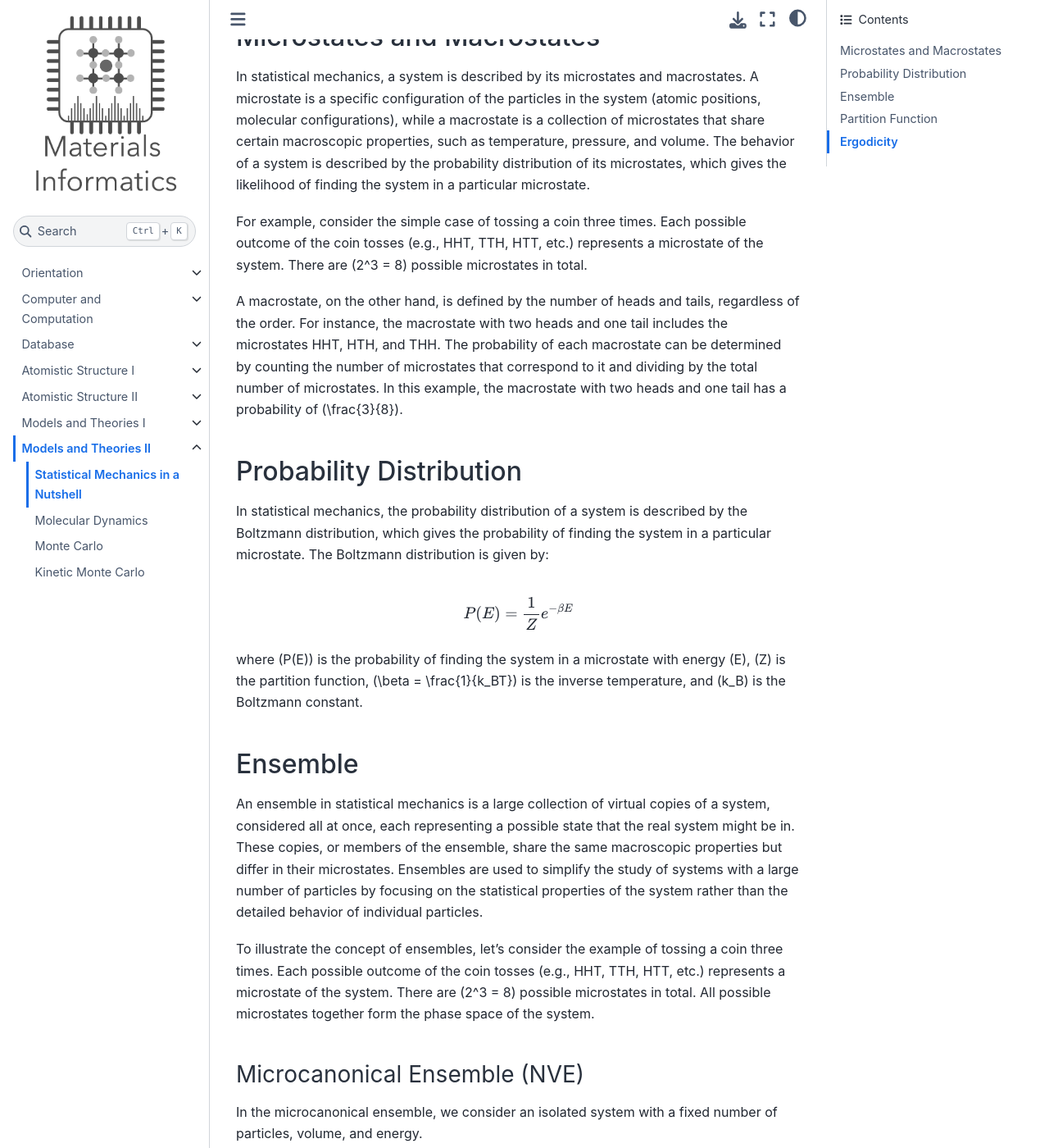
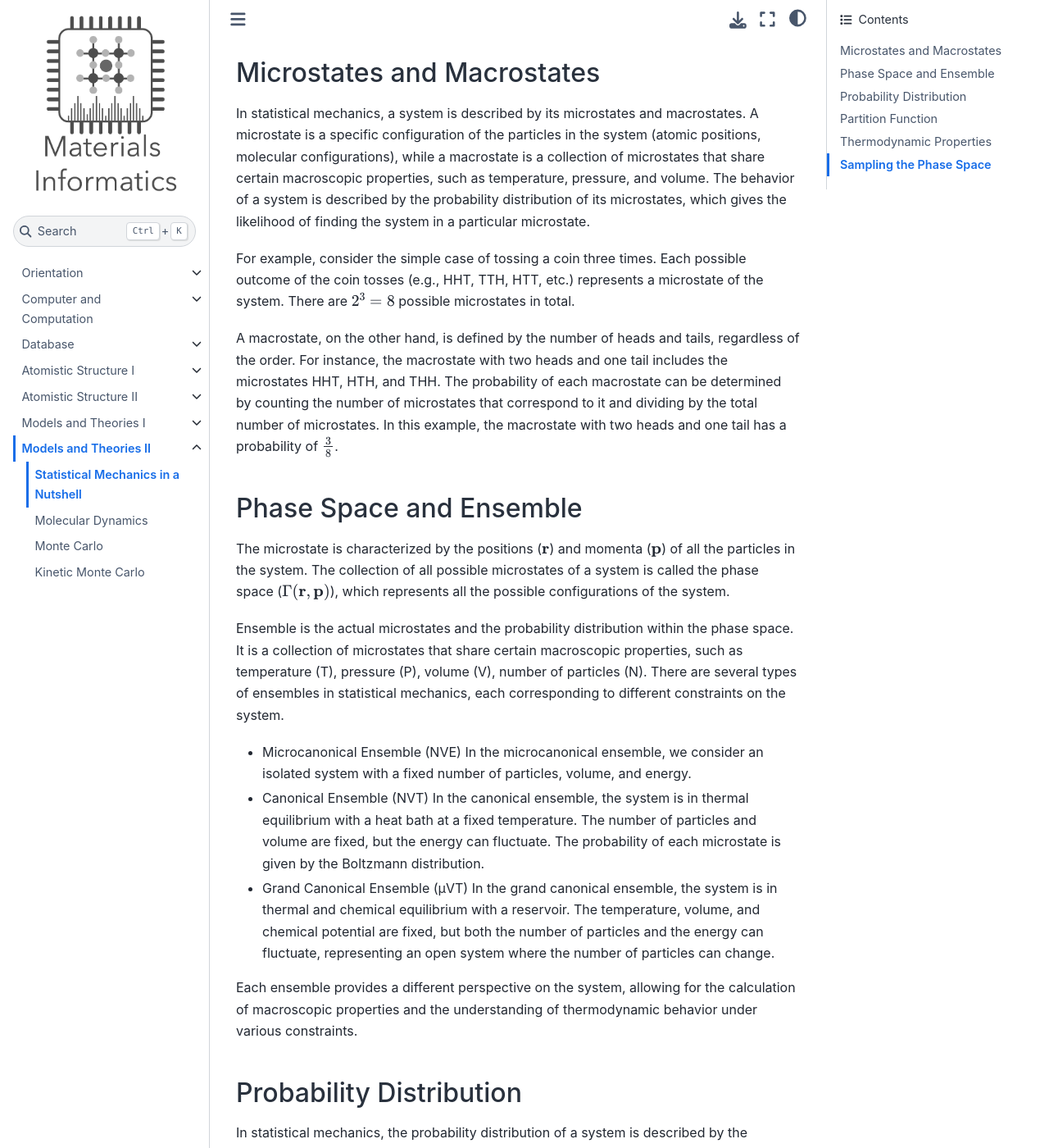
Before and after one commit to deng-group/MLE4217_5219_book, a Jupyter Book: the page built from models_and_theories_II/statistical_mech.md, in a window 1280 px wide and 1400 px high, scrolled down 385 px. Shown: the whole window at 82% size. Built offline with Jupyter Book 1.0.4 settings and Sphinx 7.4.7 and the Sphinx Book theme 1.1.4, drawn with Linux system fonts in a browser that asks for light colours; pages that are not in the unit, such as notebooks, are missing from menus; comment, search, counter and statistics services are not loaded; some of the changed text lies outside the part shown.

```diff
--- a/models_and_theories_II/statistical_mech.md
+++ b/models_and_theories_II/statistical_mech.md
@@ -1,41 +1,41 @@
 # Statistical Mechanics in a Nutshell
+Statistical mechanics links the behavior of a system at the microscopic level to its macroscopic properties, such as temperature, pressure, and volume. It provides a framework for understanding the thermodynamic properties of systems with a large number of particles by considering the statistical distribution of their microstates.
 
-Once we have a model to describe the interaction between atoms, we can run atomistic simulations to study the behavior of the system. However, the number of atoms in a system can be very large, making it computationally expensive to simulate the dynamics of each atom. This is where statistical mechanics comes in. Statistical mechanics provides a framework to describe the behavior of a system with a large number of particles by considering the statistical properties of the particles rather than the individual dynamics of each particle.
+It is used to explain many phenomena in materials science. For example, the behavior of gases, liquids, and solids can be described using statistical mechanics, as well as phase transitions, chemical reactions, and the properties of materials at the atomic and molecular level.
 
 ## Microstates and Macrostates
 
 In statistical mechanics, a system is described by its microstates and macrostates. A microstate is a specific configuration of the particles in the system (atomic positions, molecular configurations), while a macrostate is a collection of microstates that share certain macroscopic properties, such as temperature, pressure, and volume. The behavior of a system is described by the probability distribution of its microstates, which gives the likelihood of finding the system in a particular microstate.
 
-For example, consider the simple case of tossing a coin three times. Each possible outcome of the coin tosses (e.g., HHT, TTH, HTT, etc.) represents a microstate of the system. There are \(2^3 = 8\) possible microstates in total.
+For example, consider the simple case of tossing a coin three times. Each possible outcome of the coin tosses (e.g., HHT, TTH, HTT, etc.) represents a microstate of the system. There are $2^3 = 8$ possible microstates in total.
 
-A macrostate, on the other hand, is defined by the number of heads and tails, regardless of the order. For instance, the macrostate with two heads and one tail includes the microstates HHT, HTH, and THH. The probability of each macrostate can be determined by counting the number of microstates that correspond to it and dividing by the total number of microstates. In this example, the macrostate with two heads and one tail has a probability of \(\frac{3}{8}\).
+A macrostate, on the other hand, is defined by the number of heads and tails, regardless of the order. For instance, the macrostate with two heads and one tail includes the microstates HHT, HTH, and THH. The probability of each macrostate can be determined by counting the number of microstates that correspond to it and dividing by the total number of microstates. In this example, the macrostate with two heads and one tail has a probability of $\frac{3}{8}$.
+
+## Phase Space and Ensemble
+The microstate is characterized by the positions ($\mathbf{r}$) and momenta ($\mathbf{p}$) of all the particles in the system. The collection of all possible microstates of a system is called the phase space ($\Gamma(\mathbf{r},\mathbf{p})$), which represents all the possible configurations of the system.
+
+Ensemble is the actual microstates and the probability distribution within the phase space. It is a collection of microstates that share certain macroscopic properties, such as temperature (T), pressure (P), volume (V), number of particles (N). There are several types of ensembles in statistical mechanics, each corresponding to different constraints on the system.
+
+- Microcanonical Ensemble (NVE)
+In the microcanonical ensemble, we consider an isolated system with a fixed number of particles, volume, and energy.
+
+- Canonical Ensemble (NVT)
+In the canonical ensemble, the system is in thermal equilibrium with a heat bath at a fixed temperature. The number of particles and volume are fixed, but the energy can fluctuate. The probability of each microstate is given by the Boltzmann distribution.
+
+- Grand Canonical Ensemble (μVT)
+In the grand canonical ensemble, the system is in thermal and chemical equilibrium with a reservoir. The temperature, volume, and chemical potential are fixed, but both the number of particles and the energy can fluctuate, representing an open system where the number of particles can change.
+
+Each ensemble provides a different perspective on the system, allowing for the calculation of macroscopic properties and the understanding of thermodynamic behavior under various constraints.
 
 ## Probability Distribution
 In statistical mechanics, the probability distribution of a system is described by the Boltzmann distribution, which gives the probability of finding the system in a particular microstate. The Boltzmann distribution is given by:
 
 $$
-P(E) = \frac{1}{Z}e^{-\beta E}
+P(E) = \frac{1}{Z}e^{-\beta E} = \frac{e^{-\beta E}}{\sum_{i}e^{-\beta E_i}}
 $$
 
-where \(P(E)\) is the probability of finding the system in a microstate with energy \(E\), \(Z\) is the partition function, \(\beta = \frac{1}{k_BT}\) is the inverse temperature, and \(k_B\) is the Boltzmann constant.
+where $P(E)$ is the probability of finding the system in a microstate with energy $E$, $Z$ is the partition function, $\beta = k_B T$ is the inverse temperature, and ($k_B$) is the Boltzmann constant.
 
-
-## Ensemble
-
-An ensemble in statistical mechanics is a large collection of virtual copies of a system, considered all at once, each representing a possible state that the real system might be in. These copies, or members of the ensemble, share the same macroscopic properties but differ in their microstates. Ensembles are used to simplify the study of systems with a large number of particles by focusing on the statistical properties of the system rather than the detailed behavior of individual particles.
-
-To illustrate the concept of ensembles, let's consider the example of tossing a coin three times. Each possible outcome of the coin tosses (e.g., HHT, TTH, HTT, etc.) represents a microstate of the system. There are \(2^3 = 8\) possible microstates in total. All possible microstates together form the phase space of the system.
-
-### Microcanonical Ensemble (NVE)
-In the microcanonical ensemble, we consider an isolated system with a fixed number of particles, volume, and energy.
-
-### Canonical Ensemble (NVT)
-In the canonical ensemble, the system is in thermal equilibrium with a heat bath at a fixed temperature. The number of particles and volume are fixed, but the energy can fluctuate. The probability of each microstate is given by the Boltzmann distribution.
-
-### Grand Canonical Ensemble (μVT)
-In the grand canonical ensemble, the system is in thermal and chemical equilibrium with a reservoir. The temperature, volume, and chemical potential are fixed, but both the number of particles and the energy can fluctuate, representing an open system where the number of particles can change.
-
-Each ensemble provides a different perspective on the system, allowing for the calculation of macroscopic properties and the understanding of thermodynamic behavior under various constraints.
 
 ## Partition Function
 The partition function is a key concept in statistical mechanics that describes the distribution of energy among the microstates of a system. The partition function is defined as:
@@ -44,8 +44,42 @@
 Z = \sum_{i}e^{-\beta E_i}
 $$
 
-where the sum is taken over all possible microstates of the system, and \(E_i\) is the energy of the \(i\)-th microstate. The partition function is used to calculate the probability of finding the system in a particular microstate and to derive thermodynamic properties of the system.
+where the sum is taken over all possible microstates of the system, and $E_i$ is the energy of the $i$-th microstate. The partition function is used to calculate the probability of finding the system in a particular microstate and to derive thermodynamic properties of the system.
 
-Once we know the partition function, we can calculate various thermodynamic properties of the system, such as the Helmholtz free energy, entropy, and specific heat.
+## Thermodynamic Properties
 
-## Ergodicity
+Once we know the partition function, we can calculate various thermodynamic properties of the system:
+
+$$
+F = -k_B T \ln Z
+$$
+
+$$
+S = -k_B \beta^2 \frac{\partial \ln Z}{\partial \beta}
+$$
+
+$$
+U = -\frac{\partial \ln Z}{\partial \beta}=k_B T^2 \frac{\partial \ln Z}{\partial T}
+$$
+
+$$
+C_v = \frac{\partial U}{\partial T} = k_B \beta^2 \frac{\partial^2 \ln Z}{\partial \beta^2}
+$$
+
+$$
+P = -\frac{\partial F}{\partial V}=k_B T \frac{\partial \ln Z}{\partial V}
+$$
+
+where $F$ is the Helmholtz free energy, $S$ is the entropy, $U$ is the internal energy, $C_v$ is the specific heat at constant volume, $P$ is the pressure, and $V$ is the volume of the system.
+
+These equations allow us to relate the microscopic properties of the system to its macroscopic behavior and predict how the system will respond to changes in temperature, pressure, and volume.
+
+## Sampling the Phase Space
+
+One of the main challenges in statistical mechanics is to sample the phase space effectively to obtain accurate statistical averages and thermodynamic properties. Two common methods for sampling the phase space are molecular dynamics and Monte Carlo simulations:
+
+Molecular Dynamics (MD) simulates the motion of particles in the system over time by solving Newton's equations of motion. By tracking the trajectories of particles, MD provides detailed information about the time evolution of the system and allows for the calculation of time-averaged properties.
+
+Monte Carlo samples the phase space by randomly selecting microstates based on their probabilities. MC simulations use statistical techniques to generate a representative set of microstates, from which ensemble averages can be calculated.
+
+Ergodic hypothesis states that a system will explore all of its microstates over time. According to this hypothesis, the time average of a property of the system is equal to the ensemble average. This implies that by simulating the dynamics of a system for a sufficiently long time, we can obtain accurate statistical averages and thermodynamic properties. Therefore, MD and MC simulation will get the same statistical averages if the system is ergodic and is independent of the initial conditions.
```
Also changed, not shown: models_and_theories_II/molecular_dynamics.md (+3 -1 lines), 1 other file.
